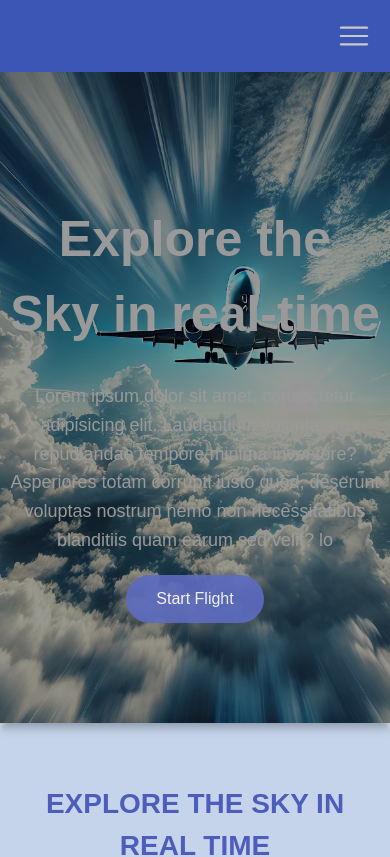
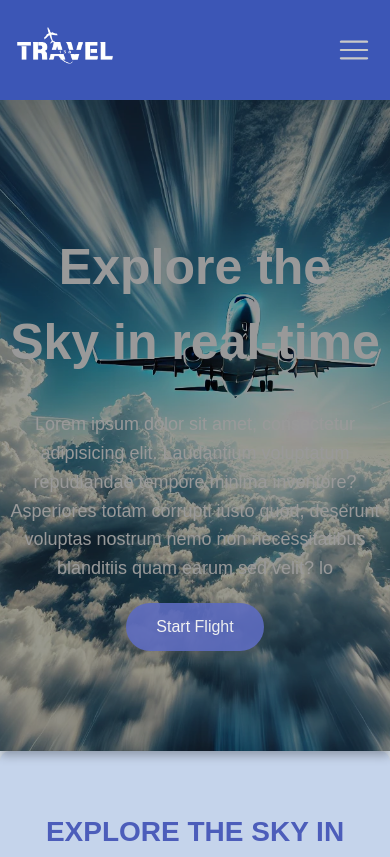
Before and after one commit to marcotrm/SST-Project, a React (Vite) app: page / in a window 390 px wide. Shown: the top 857 px of the page. Built offline with nearby package versions, Linux system fonts and the light colour scheme.

Commit message:
f ixed header

```diff
--- a/src/Components/Header.jsx
+++ b/src/Components/Header.jsx
@@ -54,6 +54,9 @@ export default function Header() {
   return (
     <header className="header-container">
       {/* Bottone per aprire la sidebar */}
+      <div className="img-cnt">
+        <img src="public/logo.png" alt="" />
+
         <button
           id="open-sidebar-button"
           onClick={openSidebar}
@@ -71,6 +74,7 @@ export default function Header() {
             <path d="M165.13-254.62q-10.68 0-17.9-7.26-7.23-7.26-7.23-18t7.23-17.86q7.22-7.13 17.9-7.13h629.74q10.68 0 17.9 7.26 7.23 7.26 7.23 18t-7.23 17.87q-7.22 7.12-17.9 7.12H165.13Zm0-200.25q-10.68 0-17.9-7.27-7.23-7.26-7.23-17.99 0-10.74 7.23-17.87 7.22-7.13 17.9-7.13h629.74q10.68 0 17.9 7.27 7.23 7.26 7.23 17.99 0 10.74-7.23 17.87-7.22 7.13-17.9 7.13H165.13Zm0-200.26q-10.68 0-17.9-7.26-7.23-7.26-7.23-18t7.23-17.87q7.22-7.12 17.9-7.12h629.74q10.68 0 17.9 7.26 7.23 7.26 7.23 18t-7.23 17.86q-7.22 7.13-17.9 7.13H165.13Z" />
           </svg>
         </button>
+      </div>
 
       {/* Overlay che chiude la sidebar quando cliccato */}
       {isSidebarOpen && (
--- a/src/css/header.css
+++ b/src/css/header.css
@@ -18,16 +18,14 @@
   color: white;
 }
 
+.img-cnt {
+  display: none;
+}
+
 @media (max-width: 768px) {
   .header {
     text-align: center;
   }
-
-  .logo {
-    width: 100px;
-    max-width: 90%;
-  }
-
   .nav-links {
     gap: 10px;
     margin-top: 10px;
@@ -39,10 +37,6 @@
   --hover-color: #272832;
   --accent-color: #0071ff;
   --text-color: #c9c9c9;
-}
-
-img {
-  width: 20px;
 }
 
 .header-container {
@@ -170,7 +164,19 @@ nav a.accent-link {
     border-left: 2px solid var(--text-color);
   }
 
-  nav .home-li {
+  /* nav .home-li {
     margin-right: unset;
+  } */
+
+  .img-cnt {
+    display: flex;
+    align-items: center;
+    justify-content: space-between;
+  }
+
+  .img-cnt img {
+    width: 100px;
+    max-width: 90%;
+    margin-left: 15px;
   }
 }
```
Lines whose indentation alone changed are shown as unchanged.
